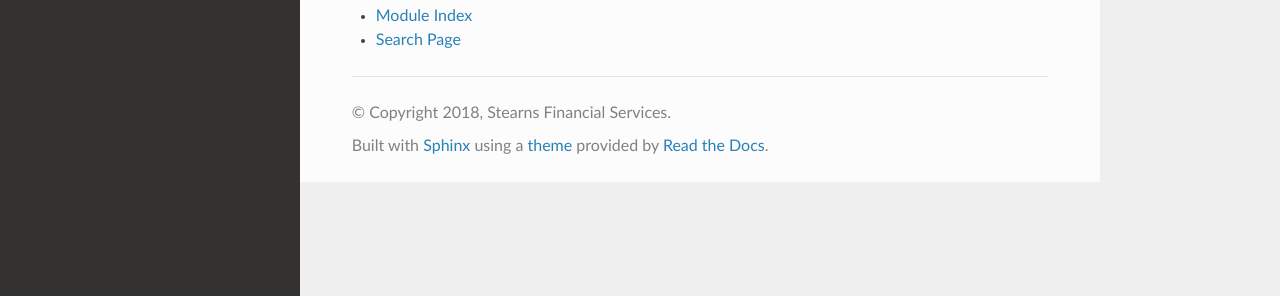
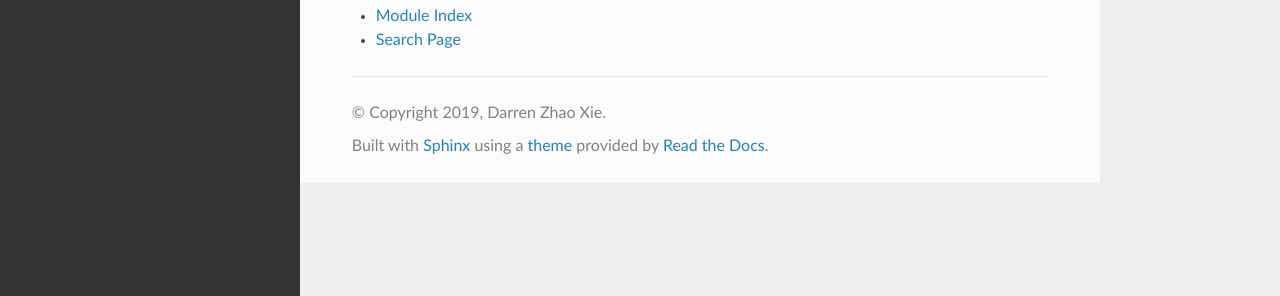
Before and after one commit to mndarren/process_checker_ws, a Sphinx documentation site: the page built from docs/source/index.rst, in a window 1280 px wide. Shown: the part 345-641 px from the top of the page. Built offline with Sphinx 7.4.7 and the Read the Docs theme 2.0.0, drawn with Linux system fonts in a browser that asks for light colours.

```diff
--- a/docs/source/conf.py
+++ b/docs/source/conf.py
@@ -1,21 +1,5 @@
 #!/usr/bin/env python3
 # -*- coding: utf-8 -*-
-#
-# stearns_pod documentation build configuration file, created by
-# sphinx-quickstart on Sun Jan 28 15:48:41 2018.
-#
-# This file is execfile()d with the current directory set to its
-# containing dir.
-#
-# Note that not all possible configuration values are present in this
-# autogenerated file.
-#
-# All configuration values have a default; values that are commented out
-# serve to show the default.
-
-# If extensions (or modules to document with autodoc) are in another directory,
-# add these directories to sys.path here. If the directory is relative to the
-# documentation root, use os.path.abspath to make it absolute, like shown here.
 #
 # import os
 # import sys
@@ -73,8 +57,8 @@ master_doc = 'index'
 
 # General information about the project.
 project = 'process_checker'
-copyright = '2018, Stearns Financial Services'
-author = 'Stearns Financial Services'
+copyright = '2019, Darren Zhao Xie'
+author = 'Darren Zhao Xie'
 
 # The version info for the project you're documenting, acts as replacement for
 # |version| and |release|, also used in various other places throughout the
@@ -168,8 +152,8 @@ latex_elements = {
 # (source start file, target name, title,
 #  author, documentclass [howto, manual, or own class]).
 latex_documents = [
-    (master_doc, 'stearns_pod.tex', 'process_checker Documentation',
-     'Stearns Financial Services', 'manual'),
+    (master_doc, 'process_checker.tex', 'process_checker Documentation',
+     'Darren Xie', 'manual'),
 ]
 
 
@@ -189,7 +173,7 @@ man_pages = [
 # (source start file, target name, title, author,
 #  dir menu entry, description, category)
 texinfo_documents = [
-    (master_doc, 'stearns_pod', 'stearns_pod Documentation',
-     author, 'stearns_pod', 'One line description of project.',
+    (master_doc, 'process_checker', 'process_checker Documentation',
+     author, 'process_checker', 'One line description of project.',
      'Miscellaneous'),
 ]
--- a/docs/source/index.rst
+++ b/docs/source/index.rst
@@ -1,4 +1,4 @@
-.. stearns_mario documentation master file, created by
+.. master file, created by
    sphinx-quickstart on Sun Jan 28 15:48:41 2018.
    You can adapt this file completely to your liking, but it should at least
    contain the root `toctree` directive.
--- a/requirements.txt
+++ b/requirements.txt
@@ -1,6 +1,6 @@
 Sphinx==1.7.6
 sphinx_rtd_theme==0.4.0
-pylint==2.0.1
+pylint>=1.8.4,<2
 pytest==3.6.3
 pytest-cov==2.5.1
 cachetools
```
Also changed, not shown: 1 other file.
